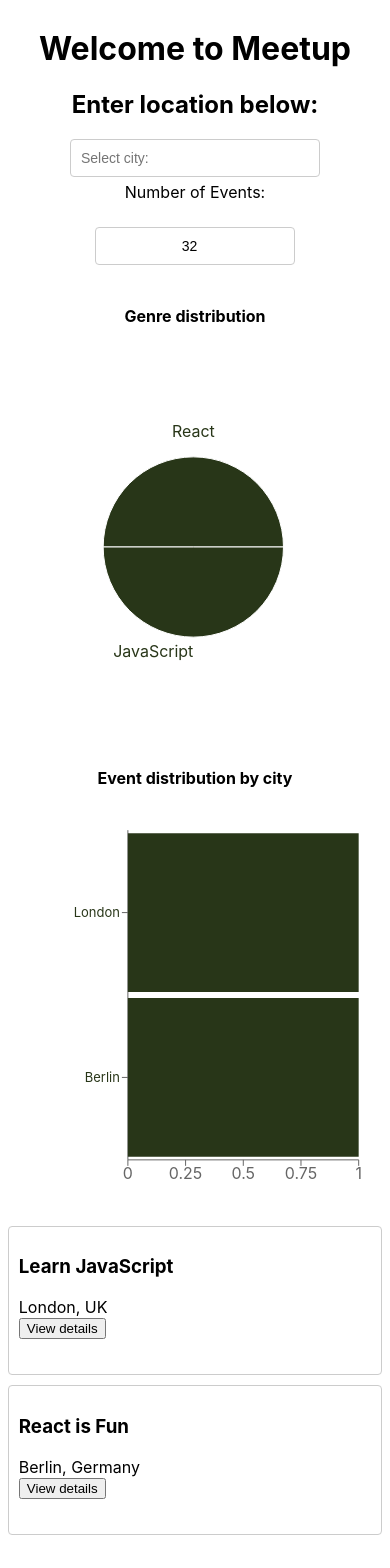
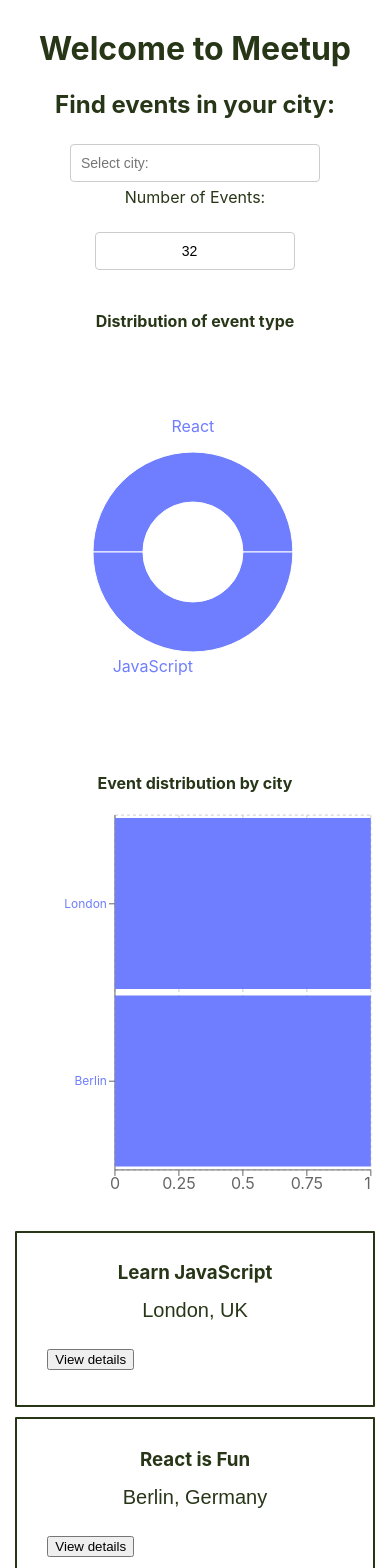
Before and after one commit to PatrickHolderness/meet, a React (Create React App) app: page / in a window 390 px wide. Shown: the top 1568 px of the page. Built offline with nearby package versions, Linux system fonts and the light colour scheme.

Commit message:
styling and fixing bugs

```diff
--- a/src/App.css
+++ b/src/App.css
@@ -1,13 +1,30 @@
 @import url(https://fonts.googleapis.com/css?family=Roboto:500);
+
+body {
+  background-color: 'white';
+  background-size: cover;
+  background-repeat: no-repeat;
+  background-attachment: fixed;
+  background-position: 75%;
+  color: #283618;
+}
+
 .App {
+  padding: 2% 5%;
   text-align: center;
   display: block;
   padding: 2% 2%;
+  font-size: 16px;
 }
 
 .App * {
     box-sizing: border-box;
   }
+
+  .content-container {
+    margin-left: 2%;
+    margin-right: 2%;
+}
 
   ul {
     padding: 0;
@@ -44,11 +61,20 @@
 
 .info-alert {
   position: absolute;
-    margin-top: 100px;
+  bottom: 42px;
+  margin-left: 20px;
 }
 
 .error-alert {
-    margin-top: 20px
+  margin-bottom: 10px;
+  margin-left: -30px;
+}
+
+.offline-alert {
+  width: 400px;
+  margin: 0 auto;
+  font-size: 20px;
+  font-weight: 500;
 }
 
   .city {
@@ -90,14 +116,51 @@
     background-color: #bcdcdb;
   }
 
+  .event-list {
+    display: grid;
+    grid-template-columns: 1fr 1fr 1fr 1fr;
+    gap: 50px;
+    margin-top: 60px;
+    justify-content: space-evenly;
+}
+
   .event {
-    padding: 10px 10px 35px;
+    padding: 10px 30px 35px;
+    border-radius: 10px;
     margin-bottom: 10px;
     text-align: left;
-    border: 1px solid #ccc;
-    border-radius: 4px;
+    border: 2px solid;
+    border-radius: 1px;
+    max-width: 500px;
     position: relative;
+    transition: all 0.25s;
+    background-color:rgb(255, 255, 255);
+    box-shadow: rgba(0, 0, 0, 0.25)
   }
+
+  .event-title {
+    text-align: center;
+    margin-bottom: 15px;
+}
+
+.event-info {
+    margin-bottom: 26px;
+    font-size: 18px;
+    font-weight: 500;
+    text-align: center;
+}
+
+.event-info_location {
+    font-family: 'Maven Pro', sans-serif;
+    font-weight: 400;
+    margin-bottom: 10px;
+    font-size: 20px;
+}
+
+.event-details {
+    overflow-x: hidden;
+    margin-bottom: 26px;
+}
 
   .details-btn {
     position: absolute;
@@ -142,10 +205,7 @@
     font-family: sans-serif;
   }
 
-  .Alert {
-    position: fixed;
-    top: 20px;
-  }
+
 
   .data-vis-wrapper {
     display: flex;
@@ -222,4 +282,28 @@
         min-width: auto;
         margin: 0 auto;
       }
+
     }
+
+    @media all and (max-width: 1800px) {
+      .event-list {
+          grid-template-columns: 1fr 1fr 1fr;
+      }
+  }
+
+  @media all and (max-width: 1200px) {
+      .visualized-data {
+          display: grid;
+          grid-template-columns: 1fr;
+      }
+
+      .event-list {
+          grid-template-columns: 1fr 1fr;
+      }
+  }
+
+  @media all and (max-width: 700px) {
+      .event-list {
+          grid-template-columns: 1fr;
+      }
+  }
--- a/src/App.js
+++ b/src/App.js
@@ -1,5 +1,4 @@
 import React from 'react';
-
 import {
     BarChart,
     Bar,
@@ -8,7 +7,8 @@
     XAxis,
     YAxis,
     Tooltip,
-    ResponsiveContainer
+    ResponsiveContainer,
+    CartesianGrid
 } from 'recharts';
 
 import EventList from './EventList';
@@ -66,7 +66,7 @@
             const value = events.filter((event) => event.summary.includes(genre)).length;
             return { "name": genre, value };
         });
-        return data.filter(item => item.value > 0); // filter out genres not in current data set
+        return data.filter(item => item.value > 0);
     };
 
     constructor() {
@@ -92,17 +92,18 @@
                     <OfflineAlert text={offlineText} />
                     <div className="app-header">
                         <h1 className="app-title">Welcome to Meetup</h1>
-                        <h2 className="app-subtitle">Enter location below: </h2>
+                        <h2 className="app-subtitle">Find events in your city: </h2>
                     </div>
                     <CitySearch updateEvents={this.updateEvents} locations={locations} />
                     <NumberOfEvents numberOfEvents={numberOfEvents} updateEvents={this.updateEvents} />
                     <div className="visualized-data">
                         <div className="pie-chart">
-                            <h4>Genre distribution</h4>
+                            <h4>Distribution of event type</h4>
                             <ResponsiveContainer height={400} width="99%">
                                 <PieChart>
                                     <Pie data={this.getPieData()} dataKey="value" cx="50%" cy="50%"
-                                        outerRadius="50%" labelLine={false} fill="#283618"
+                                        innerRadius={50}
+                                        outerRadius={100} labelLine={false} fill="#6F7EFE"
                                         label={({ name }) => `${name}`} />
                                 </PieChart>
                             </ResponsiveContainer>
@@ -110,11 +111,12 @@
                         <div className="bar-chart">
                             <h4>Event distribution by city</h4>
                             <ResponsiveContainer height={400} width="99%">
-                                <BarChart margin={{ top: 20, right: 20, bottom: 20, left: 20 }} data={this.getBarData()} layout="vertical" barCategoryGap={3}>
-                                    <XAxis type="number" />
-                                    <YAxis type="category" name="city" dataKey="city" tick={{ fontSize: '13px', fill: "#283618" }} width={100} />
-                                    <Tooltip />
-                                    <Bar dataKey="number" fill="#283618" />
+                                <BarChart margin={{ top: 0,right: 0, left: 0, bottom: 15 }} data={this.getBarData()} layout="vertical" barCategoryGap={3}>
+                                  <CartesianGrid strokeDasharray="3 3" />
+                                  <XAxis type="number" />
+                                  <YAxis type="category" name="city" dataKey="city" tick={{ fontSize: '12px', fill: "#6F7EFE" }} width={100} />
+                                  <Tooltip />
+                                  <Bar label="true" dataKey="number" fill="#6F7EFE" />
                                 </BarChart>
                             </ResponsiveContainer>
                         </div>
@@ -154,7 +156,7 @@
 
         if (!navigator.onLine) {
             this.setState({
-                offlineText: "You're offline! Using data from your last visit...",
+                offlineText: "You're offline. You will see cached events until you reconnect...",
             });
         } else {
             this.setState({
--- a/src/WelcomeScreen.jsx
+++ b/src/WelcomeScreen.jsx
@@ -6,7 +6,7 @@
     return props.showWelcomeScreen ?
         (
             <div className="WelcomeScreen">
-                <h1>Welcome to Meetup</h1>
+                <h1>Welcome to Meet</h1>
                 <h3>
                     Log in to see upcoming events for full-stack developers in cities around the world
                 </h3>
```
